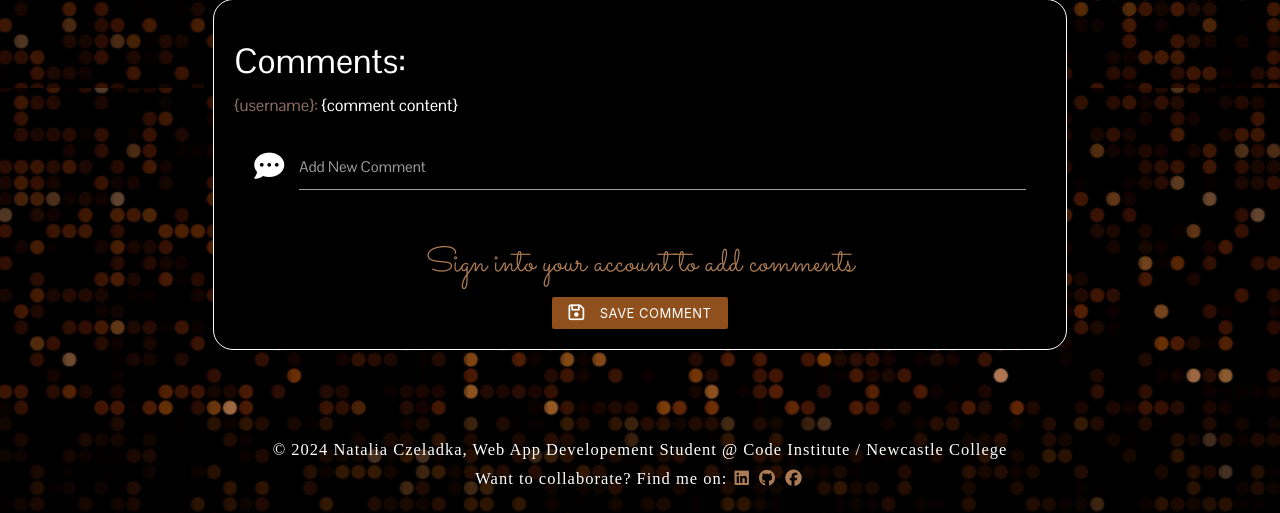
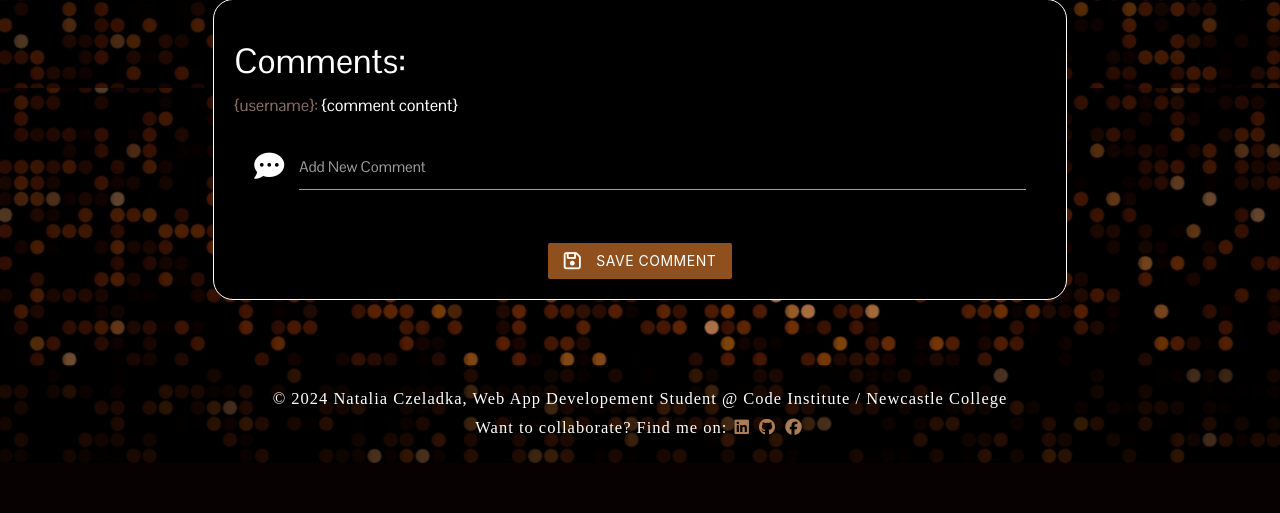
Before and after one commit to NataliaCzeladka/come-code-with-me, a Flask app: template templates/read_post.html in a window 1280 px wide. Shown: the part 712-1225 px from the top of the page. After the commit the page ends 1175 px from the top, so only its background shows below. Run offline with Flask 2, Linux system fonts and the light colour scheme; the visitor is signed in with stand-in values (Sample User, id 1); the template is opened without the code that fills it: most values are stand-ins (such as "Sample title", 1, 10 or a date in 2020); grey boxes marked "Sample" are stand-in pictures; some libraries are stand-ins or nearby versions; some web fonts are replaced.

Commit message:
Restrict commenting to session users only

```diff
--- a/static/css/style.css
+++ b/static/css/style.css
@@ -180,6 +180,7 @@ nav {
 .sacramento {
     font-family: 'Sacramento', serif;
     color:#ad7c54;
+    margin-top: 10px;
 }
 
 input, textarea {
--- a/templates/read_post.html
+++ b/templates/read_post.html
@@ -20,6 +20,7 @@
                         <span>{comment content}</span>
                     </li>
                     <form>
+                        {% if session.user %}
                         <div class="row extra-padding">
                             <div class="input-field col s12">
                                 <i class="fa-solid fa-comment-dots prefix"></i>
@@ -27,11 +28,15 @@
                                 <label for="comment_content">Add New Comment</label>
                             </div>
                         </div>
+                        {% endif %}
                         <div class="center-align">
-                            <h4 class="sacramento">Sign into your account to add comments</h4>
-                            <button type="submit" class="btn btn-small btn-mocha">
+                            {% if session.user %}
+                            <button type="submit" class="btn btn-medium btn-mocha">
                                 <i class="fa-regular fa-floppy-disk white-text left"></i> Save Comment
                             </button>
+                            {% else %}
+                            <h3 class="sacramento">Sign into your account to add comments</h3>
+                            {% endif %}
                         </div>
                     </form>
                 </ul>
```
